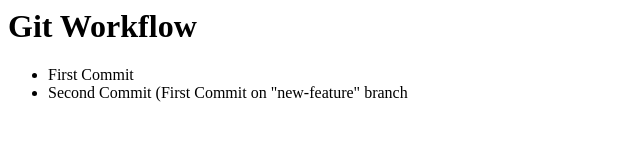
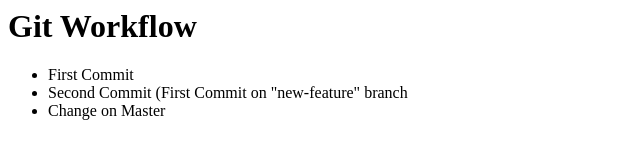
Before and after one commit to Chalkiope/gitflow-test, a plain HTML site: page index.html in a window 1280 px wide. Shown: the whole page, without its empty margins (0-640 px from the left). Drawn offline with Linux system fonts and the light colour scheme.

Commit message:
change on master

```diff
--- a/index.html
+++ b/index.html
@@ -5,6 +5,7 @@
 <ul>
     <li>First Commit</li>
     <li>Second Commit (First Commit on "new-feature" branch</li>
+    <li>Change on Master</li>
 </ul>
 </body>
 </html>
```
